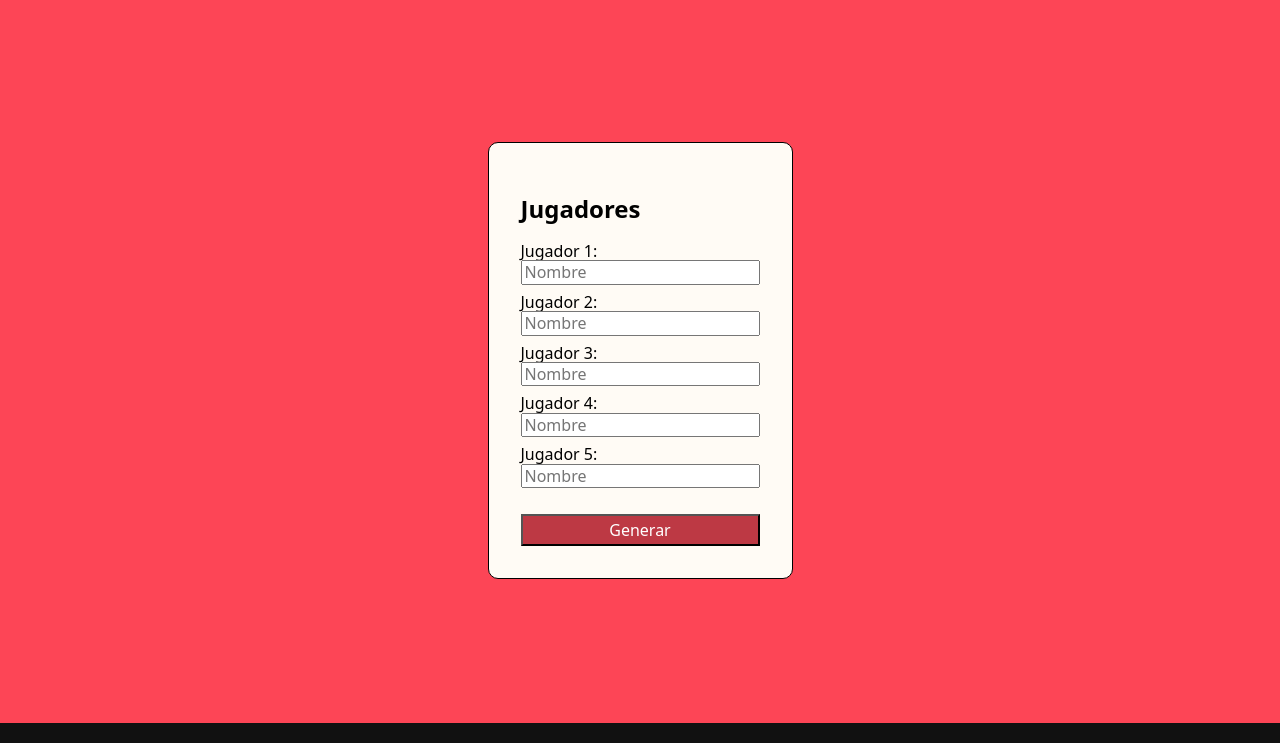
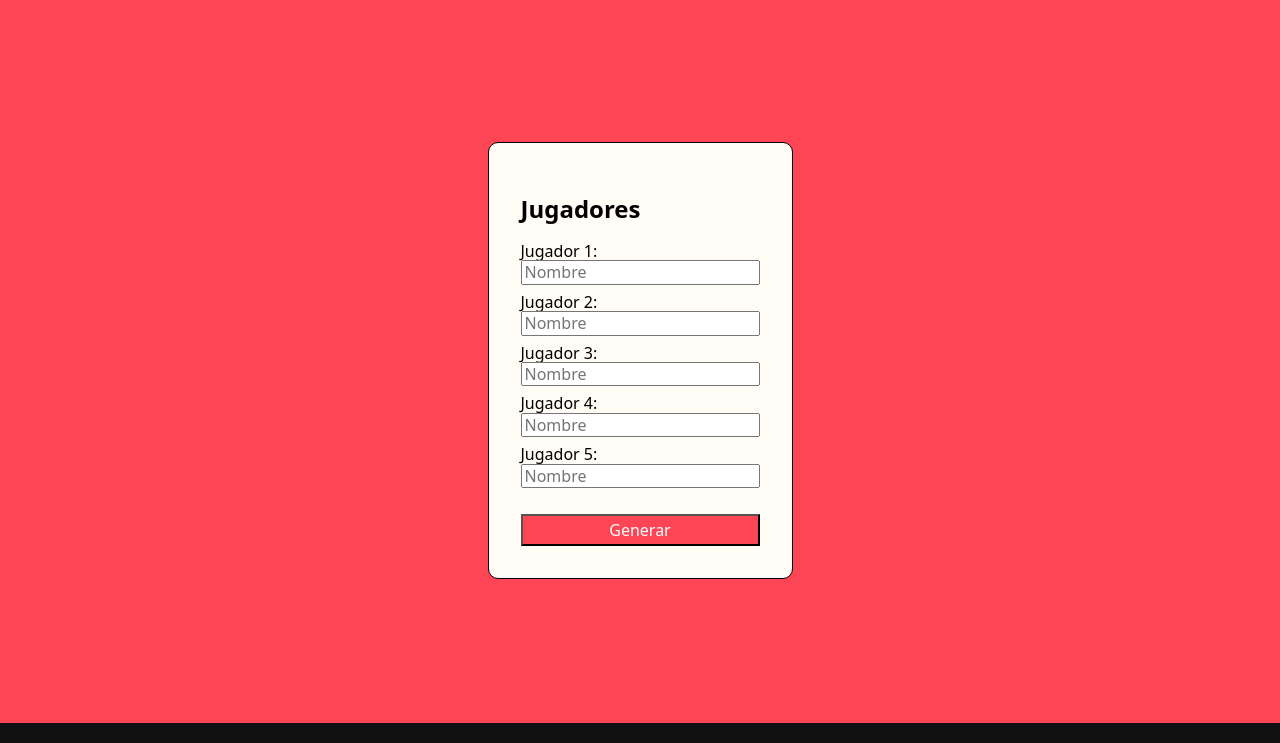
Before and after one commit to TutozGhub/Valorant-Randomizer-Web, a plain HTML site: page index.html in a window 1280 px wide. Shown: the part 82-825 px from the top of the page. Drawn offline with Linux system fonts and the light colour scheme; no server answers.

Commit message:
Boton nuevo

```diff
--- a/style.css
+++ b/style.css
@@ -78,9 +78,22 @@ h1{
 }
 #btnGenerar{
     color: white;
-    background-color: #BD3944;
+    background-color: #FD4556;
     height: 2rem;
     width: 100%;
+
+    cursor: pointer;
+    font-size: 1em;
+    color: #ffffff;
+    background-image: linear-gradient(45deg, transparent 50%, #000000 50%);
+    background-position: 25%;
+    background-size: 400%;
+    -webkit-transition: background 500ms ease-in-out, color 500ms ease-in-out;
+    transition: background 500ms ease-in-out, color 500ms ease-in-out;
+}
+#btnGenerar:hover {
+    color: #ffffff;
+    background-position: 100%;
 }
 
 
```
